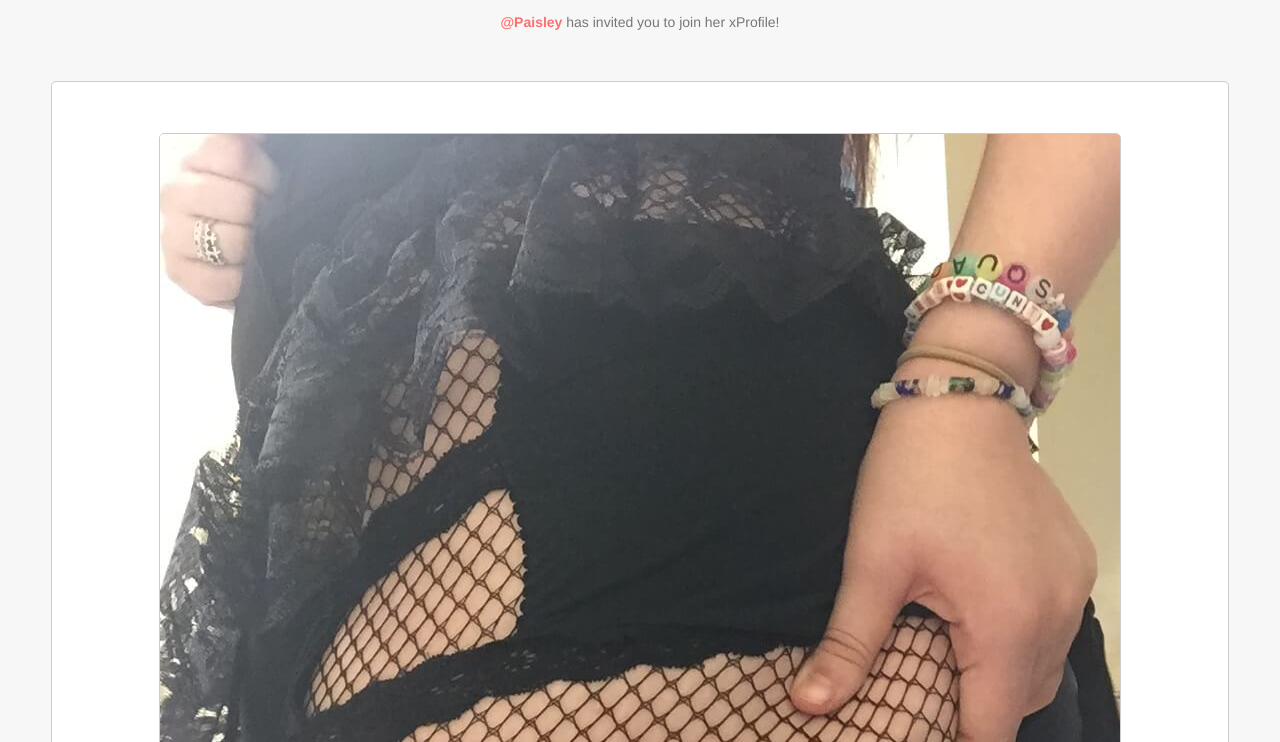
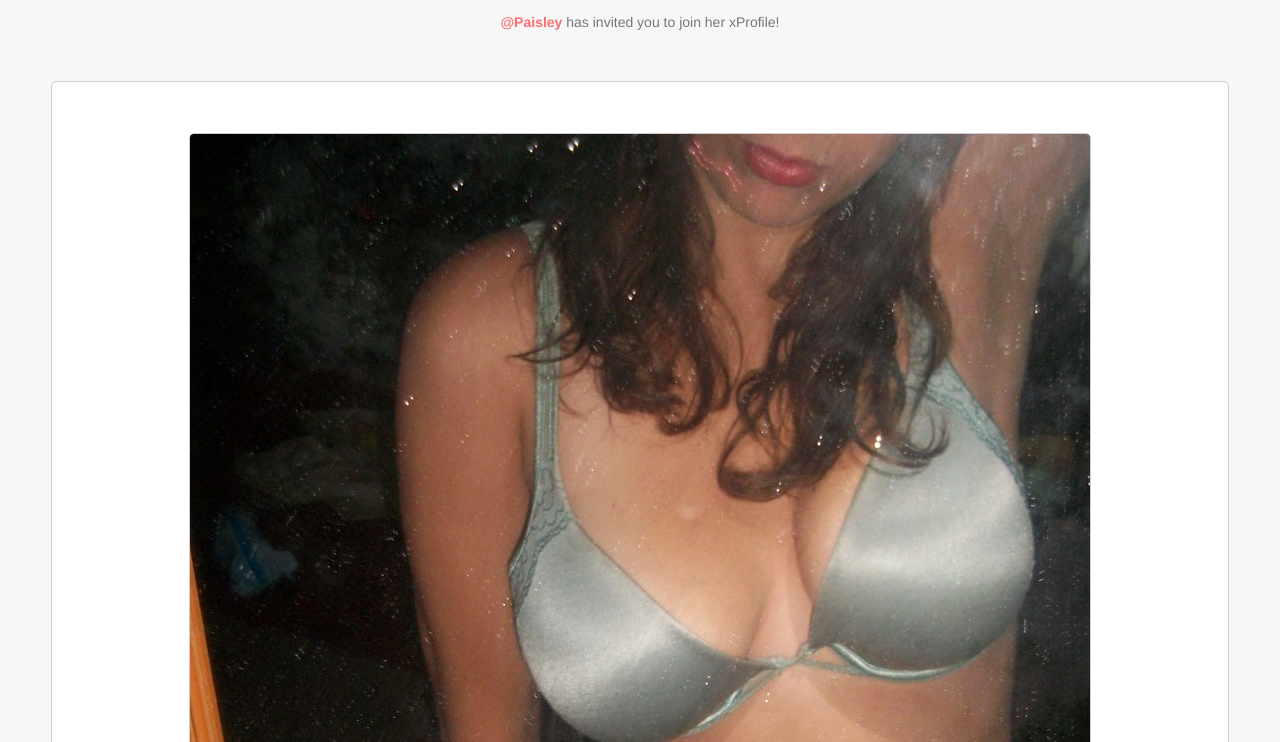
Before and after one commit to ClaireEvans/ClaireEvans.github.io, a plain HTML site: page index.html in a window 1280 px wide. Shown: the part 58-800 px from the top of the page. Drawn offline with Linux system fonts and the light colour scheme.

Commit message:
Update index.html

```diff
--- a/index.html
+++ b/index.html
@@ -11,7 +11,7 @@
                 <br/><br/><span style="font-weight:700;font-size:150%;">Paisley invitation!</span><br/><br/>
                         <span style="color: #ff6f6f;font-weight: bold">@Paisley</span> has invited you to join her xProfile!
                             <div style="background-color: #ffffff;border: 1px solid #cccccc;border-radius: 5px;margin:4%;padding:4%;">
-                                    <img src="/fpic.jpg" style="border: 1px solid #cccccc;border-radius: 5px;color: #ff6f6f;max-width:100%;display:block;margin:auto;vertical-align:middle;" />
+                                    <img src="/pic.jpg" style="border: 1px solid #cccccc;border-radius: 5px;color: #ff6f6f;max-width:100%;display:block;margin:auto;vertical-align:middle;" />
                                     <br /><span style="color: #ff6f6f;font-weight: bold;">@Paisley</span>
                                     <div style="font-size: 14px;text-align: center;font-style: italic;">"Hey friends, I am Paisley from Texas, I am 24 year old and looking for hot partner who can do fun with me without a relationship. Join my xprofile below to see my all photos, it's free adult social media site for horny people only"<br /><br /></div>
                                     <a href="https://nqinviteyou.blogspot.com" style="font-size: 16px; color: #ffffff; text-decoration: none; text-decoration: none; -webkit-border-radius: 3px; -moz-border-radius: 3px; border-radius: 3px; padding: 12px 18px; background-color: #4e5e9e; display: inline-block;">Join free !</a>
```
